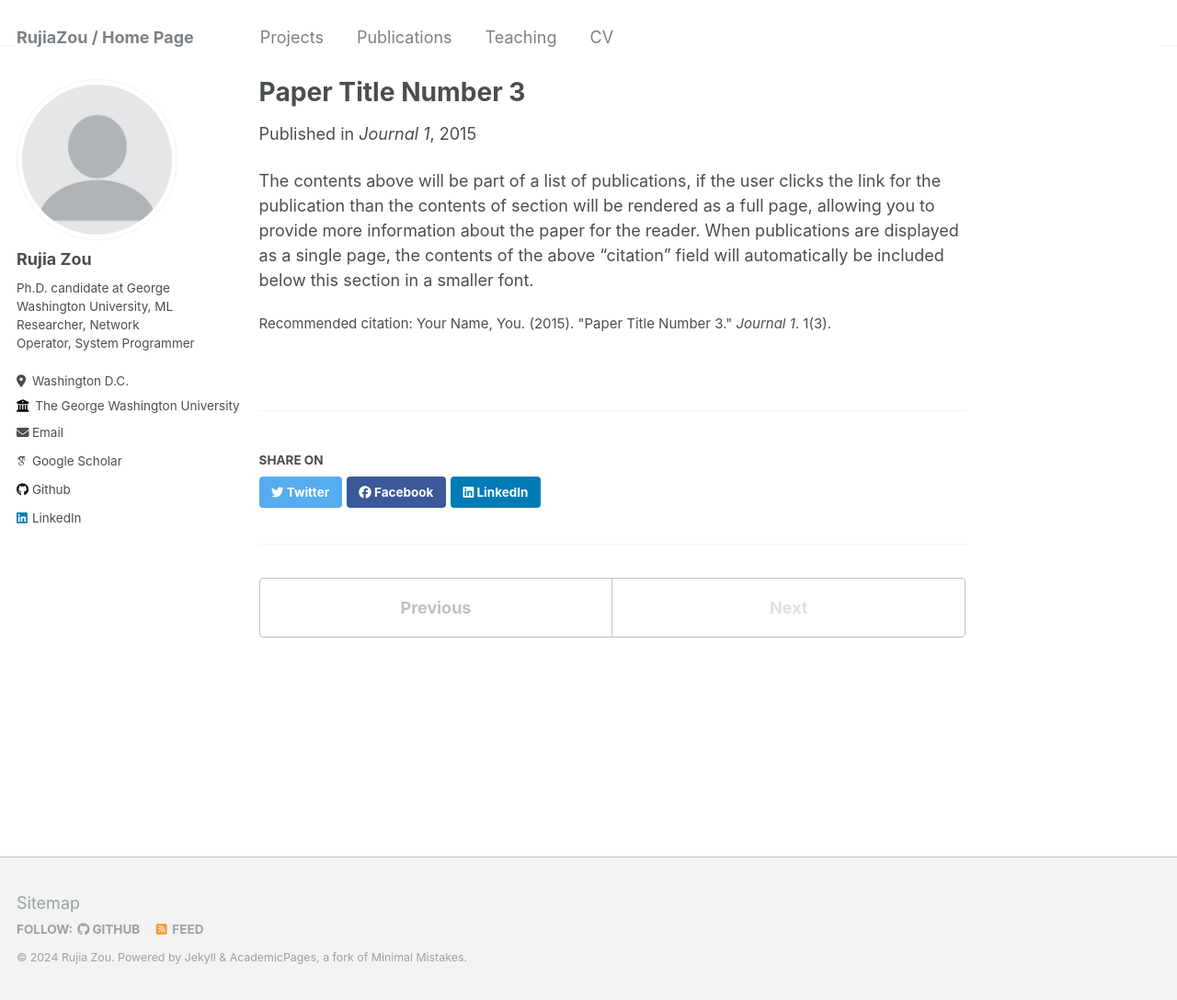
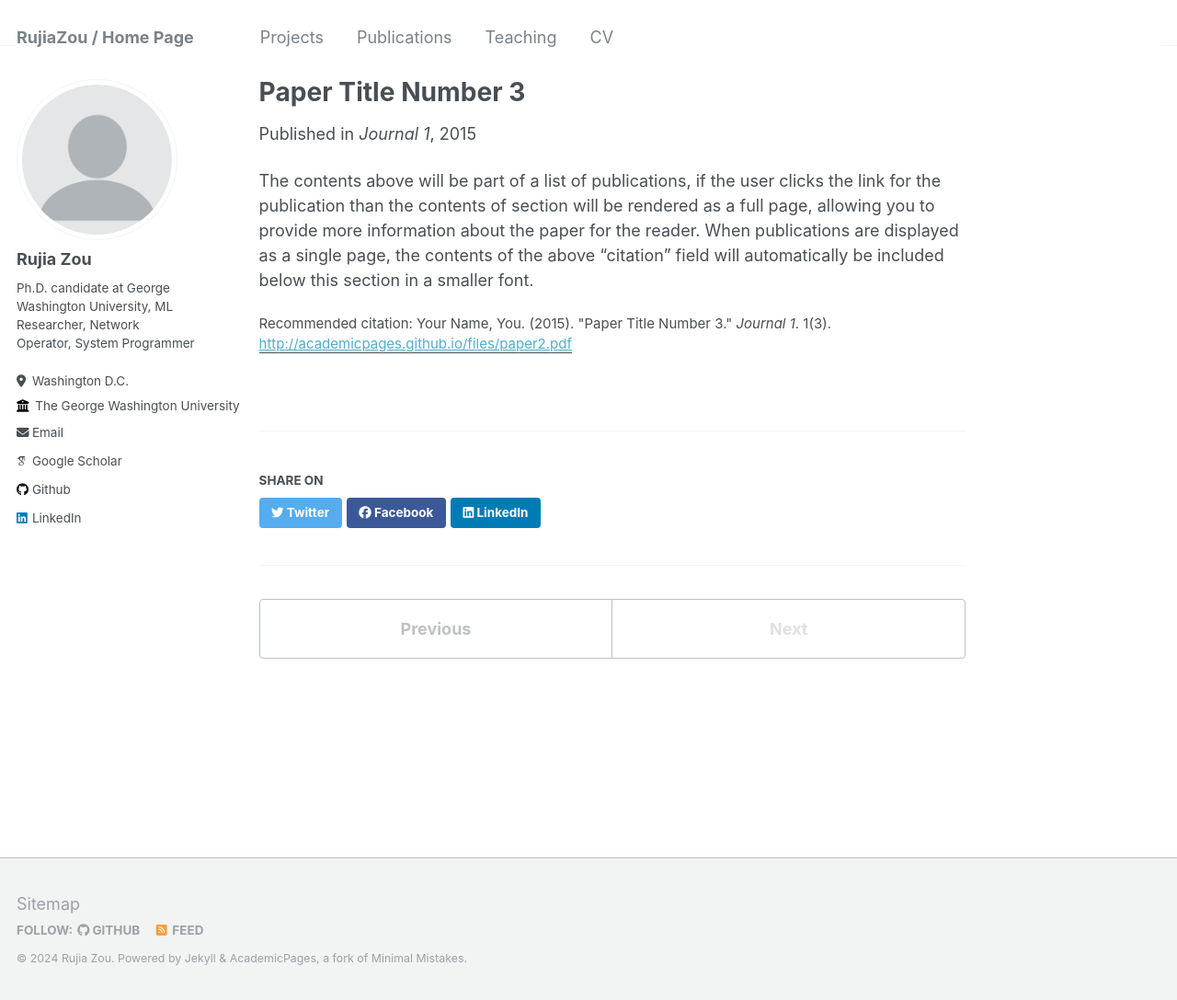
Before and after one commit to RujiaZou/RujiaZou.github.io, a Jekyll site: the page built from _publications/2024-02-17-paper-title-number-4.md, in a window 1280 px wide and 1087 px high. Shown: the whole window at 92% size. Built offline with Jekyll 4.4.1, drawn with Linux system fonts in a browser that asks for light colours; some web fonts are replaced; part of the change alters nothing that is shown.

Commit message:
Update 2024-02-17-paper-title-number-4.md

```diff
--- a/_publications/2024-02-17-paper-title-number-4.md
+++ b/_publications/2024-02-17-paper-title-number-4.md
@@ -5,7 +5,7 @@ permalink: /publication/2015-10-01-paper-title-number-3
 excerpt: 'This paper is about the number 3. The number 4 is left for future work.'
 date: 2015-10-01
 venue: 'Journal 1'
-paperurl:
+paperurl: 'http://academicpages.github.io/files/paper2.pdf'
 citation: 'Your Name, You. (2015). &quot;Paper Title Number 3.&quot; <i>Journal 1</i>. 1(3).'
 ---
 
```
